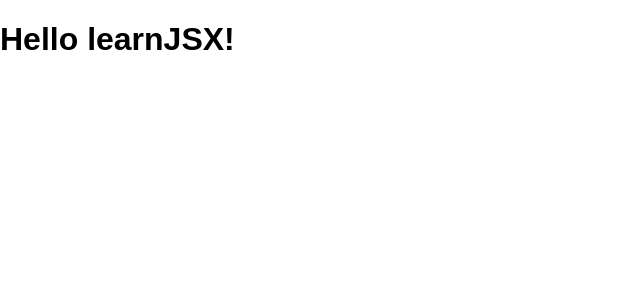
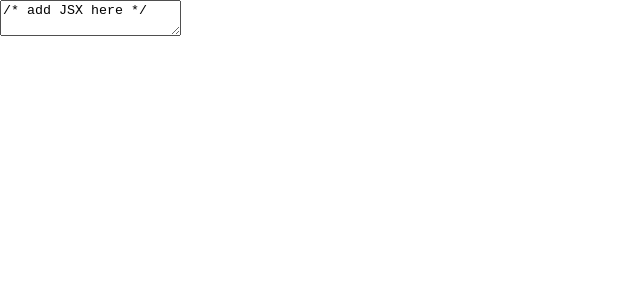
Before and after one commit to juanmnl/learnJSX, a React (Create React App) app: page / in a window 1280 px wide. Shown: the top 300 px of the page, without its empty margins (0-640 px from the left). Built offline with nearby package versions, Linux system fonts and the light colour scheme.

Commit message:
Add app elements and babel transform from cdn

```diff
--- a/public/index.html
+++ b/public/index.html
@@ -4,28 +4,10 @@
     <meta charset="utf-8">
     <meta name="viewport" content="width=device-width, initial-scale=1">
     <link rel="shortcut icon" href="%PUBLIC_URL%/favicon.ico">
-    <!--
-      Notice the use of %PUBLIC_URL% in the tag above.
-      It will be replaced with the URL of the `public` folder during the build.
-      Only files inside the `public` folder can be referenced from the HTML.
-
-      Unlike "/favicon.ico" or "favicon.ico", "%PUBLIC_URL%/favicon.ico" will
-      work correctly both with client-side routing and a non-root public URL.
-      Learn how to configure a non-root public URL by running `npm run build`.
-    -->
     <title>LearnJSX</title>
+    <script src="https://cdnjs.cloudflare.com/ajax/libs/babel-standalone/6.19.0/babel.js"></script>
   </head>
   <body>
     <div id="root"></div>
-    <!--
-      This HTML file is a template.
-      If you open it directly in the browser, you will see an empty page.
-
-      You can add webfonts, meta tags, or analytics to this file.
-      The build step will place the bundled scripts into the <body> tag.
-
-      To begin the development, run `npm start`.
-      To create a production bundle, use `npm run build`.
-    -->
   </body>
 </html>
--- a/src/components/App.js
+++ b/src/components/App.js
@@ -2,9 +2,44 @@ import React, { Component } from 'react';
 import './../styles/App.css';
 
 class App extends Component {
+  constructor() {
+    super();
+    this.state = {
+      input: '/* add JSX here */',
+      output: '',
+      err: '',
+    }
+  }
+
+  update(e) {
+    let code = e.target.value;
+    try {
+      this.setState({
+        output: window.Babel
+          .transform(code, { presets: ['es2015', 'react']})
+          .code,
+          err: '',
+      })
+    }
+    catch(err) {
+      this.setState({err: err.message})
+    }
+  }
+
   render() {
     return (
-      <h1>Hello learnJSX!</h1>
+      <div>
+        <header>{this.state.err}</header>
+        <section className="container">
+          <textarea
+            onChange={this.update.bind(this)}
+            defaultValue={this.state.input}
+          />
+          <pre>
+            {this.state.output}
+          </pre>
+        </section>
+      </div>
     );
   }
 }
```
